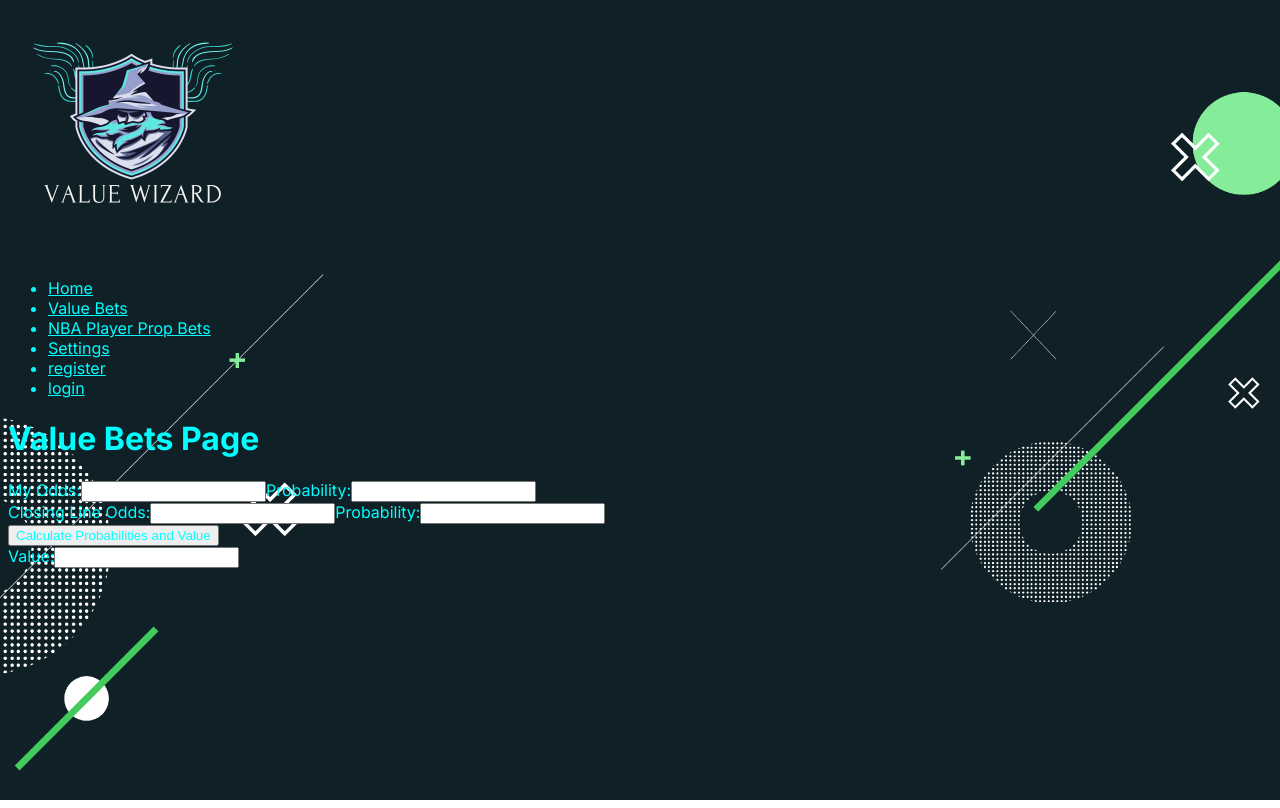
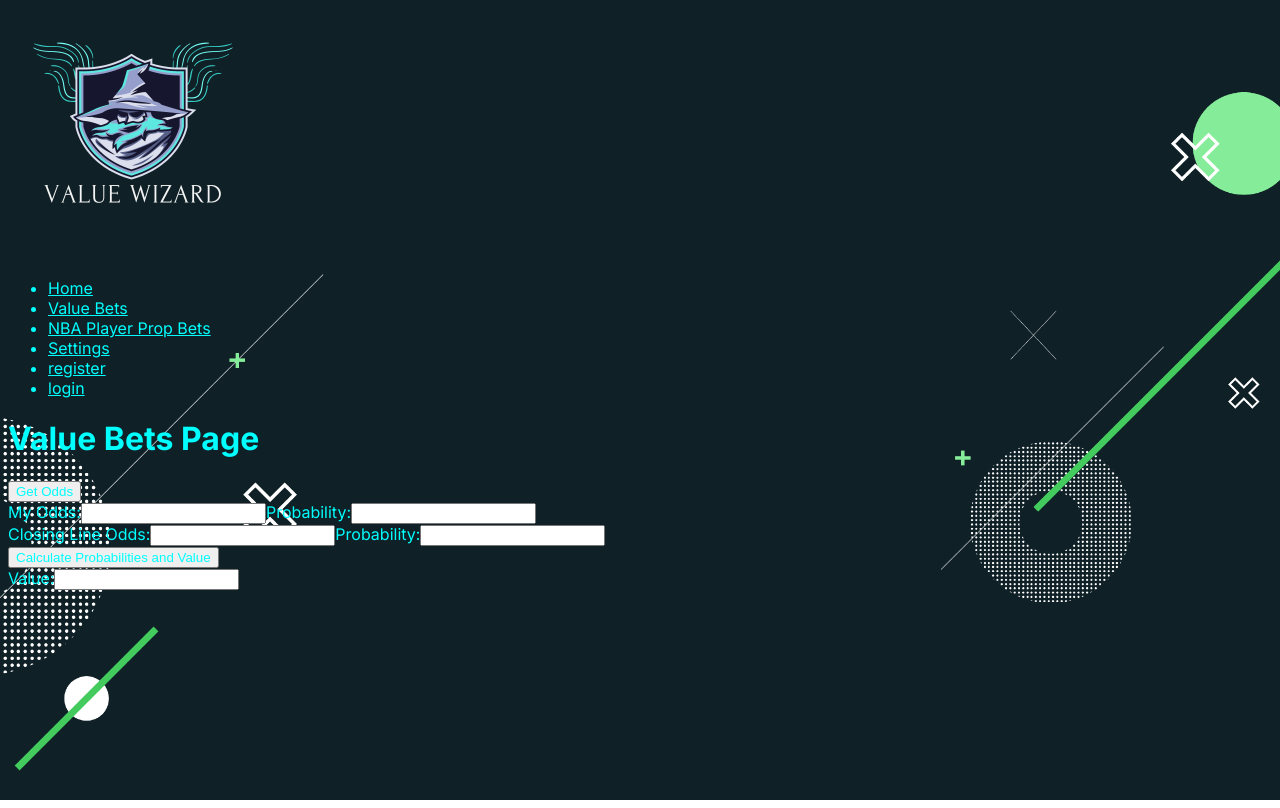
Before and after one commit to JamesN27/next.js-valuebet-finder, a Next.js app: page /valuebets in a window 1280 px wide. Built offline with nearby package versions, Linux system fonts and the light colour scheme.

Commit message:
Switch valuebets from settings page to valuebet page

```diff
--- a/app/settings/page.js
+++ b/app/settings/page.js
@@ -1,12 +1,10 @@
 import React from 'react';
-import OddsComponent from '../OddsComponent';
 
 export default function Settings() {
   return (
     <div>
       <h1>Settings Page</h1>
       <p>This is the Settings page content.</p>
-      <OddsComponent />
     </div>
   );
 }
--- a/app/valuebets/page.js
+++ b/app/valuebets/page.js
@@ -1,9 +1,12 @@
+import React from 'react';
+import OddsComponent from '../OddsComponent';
 import Calculator from './calculator';
 
 export default function ValueBets() {
   return (
     <div>
       <h1>Value Bets Page</h1>
+      <OddsComponent />
       <Calculator />
     </div>
   );
```
